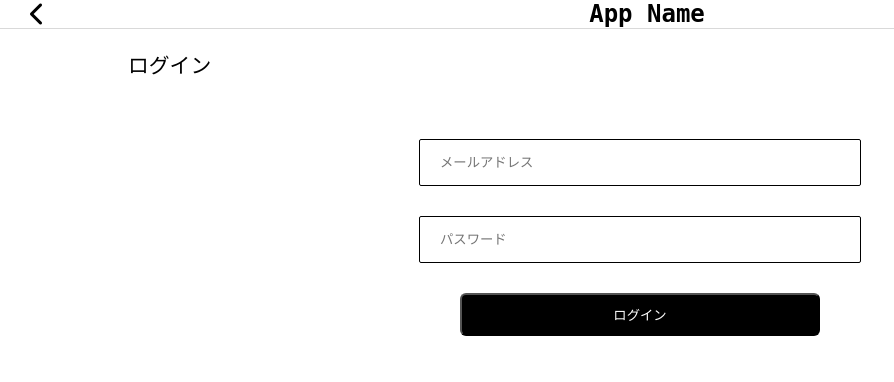
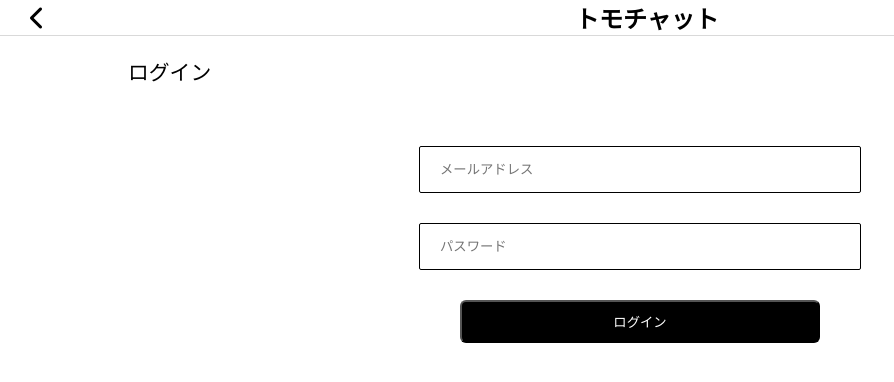
Before and after one commit to sasakifuruta/chatapp, a Flask app: page /disactive in a window 1280 px wide. Shown: the top 382 px of the page, without its empty margins (0-894 px from the left). Run offline with Flask 3, Linux system fonts and the light colour scheme; some libraries are stand-ins or nearby versions.

```diff
--- a/ChatApp/app.py
+++ b/ChatApp/app.py
@@ -85,7 +85,7 @@ def process_signup_form():
 # ログインページの表示
 # アプリタイトル画面のログインボタンを押すと、優母モーダル画面が表示される。その画面の「続ける」ボタン（エンドポイント'/next_step_l'とした）を押した際の処理を以下に実装。
 # return：新規登録画面htmlを返す。ここで、22時以降か前かの判断を実装する予定。
-@app.route('/next_step_l', methods=['POST'])
+@app.route('/next_step_l',)
 def show_login():
   now = datetime.datetime.now(ZoneInfo("Asia/Tokyo"))
   now_hour = now.hour
--- a/ChatApp/templates/create_group.html
+++ b/ChatApp/templates/create_group.html
@@ -40,7 +40,7 @@
             </div>
             <!--ここまで中身-->
         </div>
-        <h2 class="header-top app-name">App Name</h2>
+        <h2 class="header-top app-name">トモチャット</h2>
         <!-- {{ プロフィール画像 }} -->
         <!-- 人型アイコン　アカウント画面に遷移 -->
         <a href="#" class="avatar">
--- a/ChatApp/templates/registration/login.html
+++ b/ChatApp/templates/registration/login.html
@@ -19,7 +19,7 @@
             <i class="fa-solid fa-chevron-left">
             </i>
         </a>
-        <h2 class="header-top app-name">App Name</h2>
+        <h2 class="header-top app-name">トモチャット</h2>
     </header>
 
     <div class="container-wrap">
--- a/ChatApp/templates/registration/signup.html
+++ b/ChatApp/templates/registration/signup.html
@@ -19,7 +19,7 @@
             <i class="fa-solid fa-chevron-left">
             </i>
         </a>
-        <h2 class="header-top app-name">App Name</h2>
+        <h2 class="header-top app-name">トモチャット</h2>
     </header>
 
     <div class="container-wrap">
```
Also changed, not shown: ChatApp/templates/apptitle.html (+4 -4 lines), ChatApp/templates/update_profile.html (+4 -4 lines).
